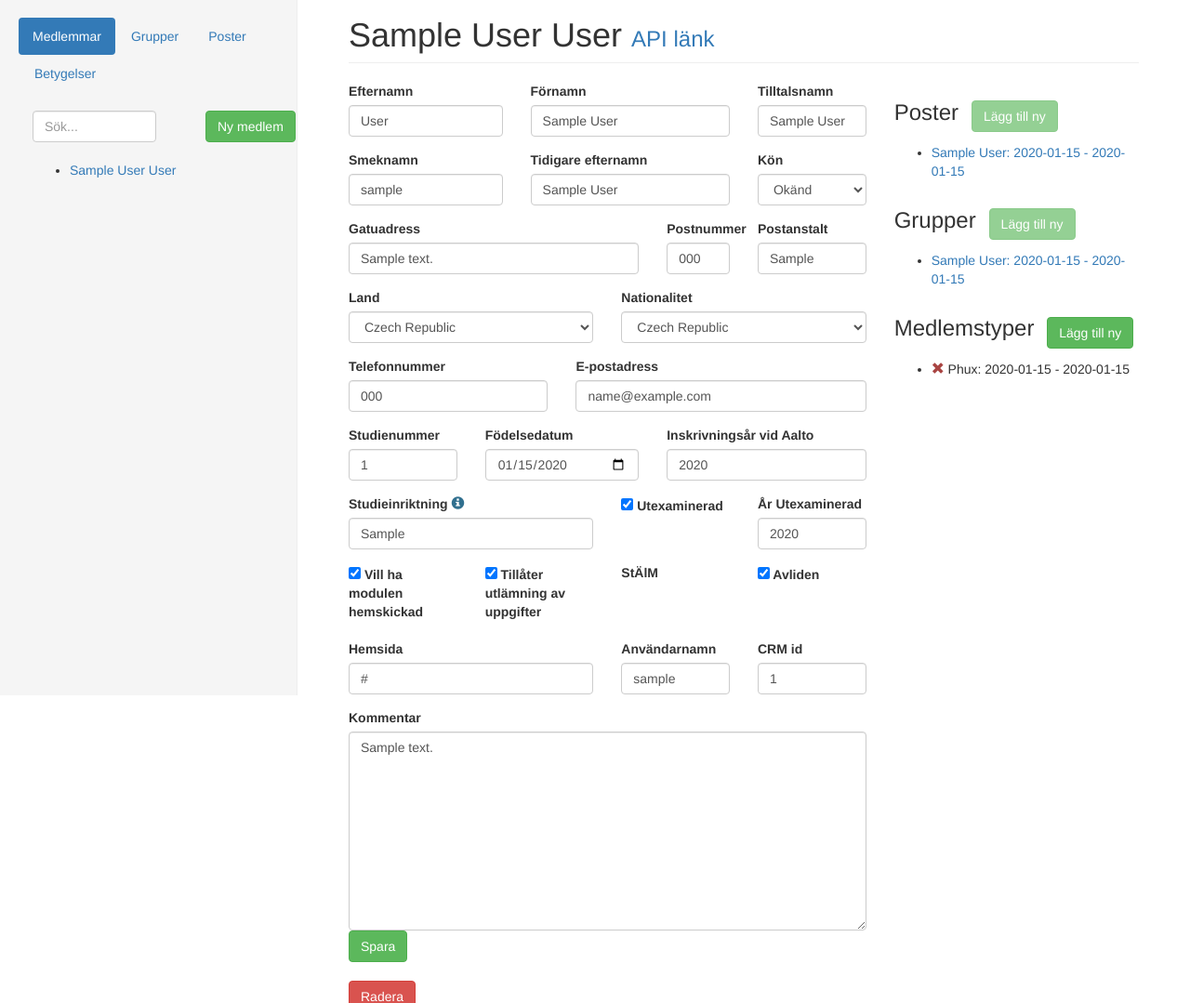
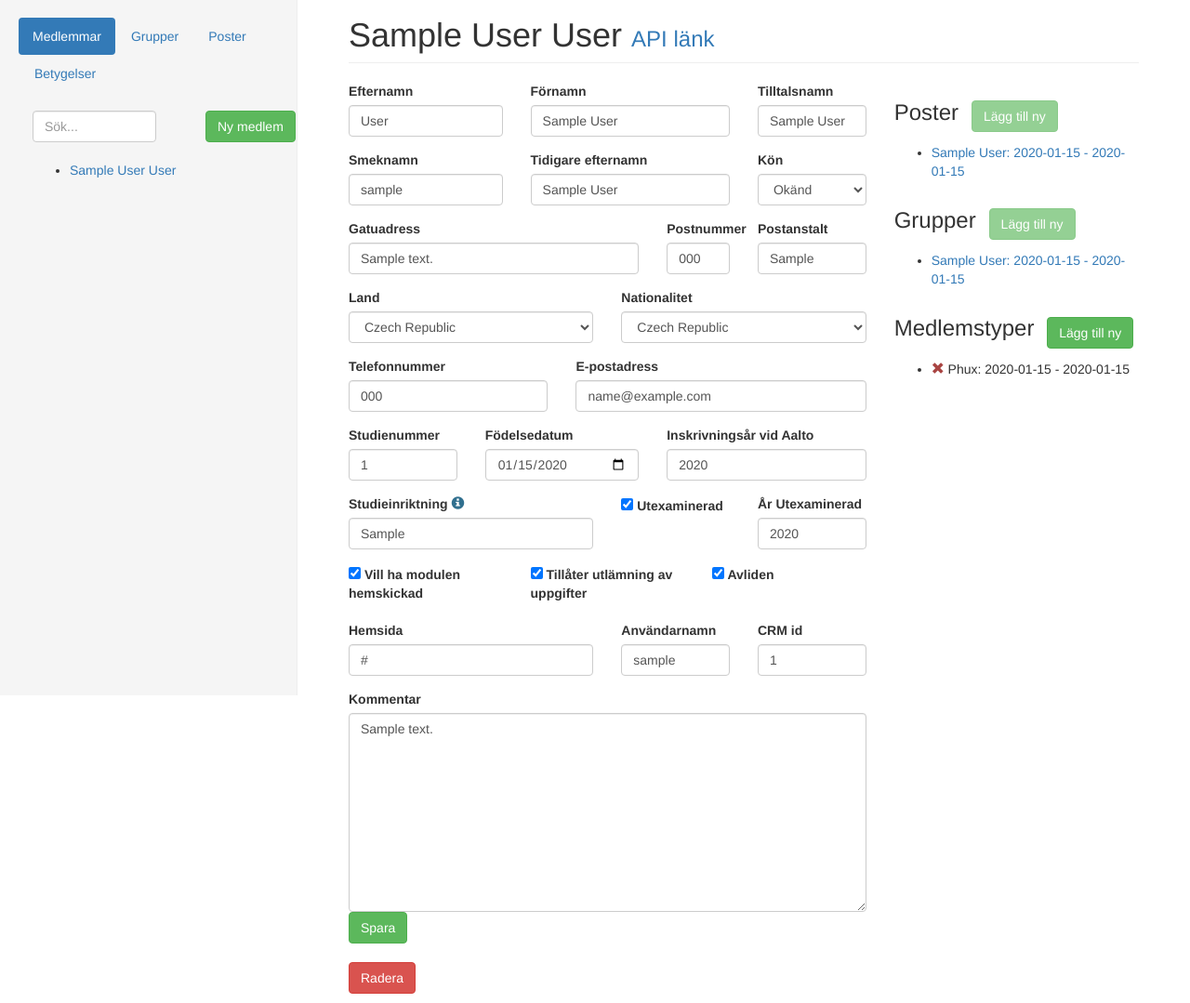
Before and after one commit to olegstikhin/teknologr.io, a Django app: page /members/1/ in a window 1280 px wide. Shown: the part 52-1131 px from the top of the page at 93% size. Run offline with Django 3.2, Linux system fonts and the light colour scheme; tables that the repository leaves empty hold one stand-in row (values such as "Sample post"); some libraries are stand-ins or nearby versions.

Commit message:
remove stalm field from member form and add label to group membership form

```diff
--- a/teknologr/members/templates/member.html
+++ b/teknologr/members/templates/member.html
@@ -136,25 +136,19 @@
       </div>
     </div>
     <div class="row form-group">
-      <div class="col-md-3">
+      <div class="col-md-4">
         <label class="form-check-label" for="{{form.subscribed_to_modulen.id_for_label}}">
           {{form.subscribed_to_modulen.errors}}
           {{form.subscribed_to_modulen}} Vill ha modulen hemskickad
         </label>
       </div>
-      <div class="col-md-3 form-check">
+      <div class="col-md-4 form-check">
         <label class="form-check-label" for="{{form.allow_publish_info.id_for_label}}">
           {{form.allow_publish_info.errors}}
           {{form.allow_publish_info}} Tillåter utlämning av uppgifter
         </label>
       </div>
-      <div class="col-md-3 form-check">
-        <label class="form-check-label" for="{{form.stalm.id_for_label}}">
-          {{form.stalm.errors}}
-          {{form.stalm}} StÄlM
-        </label>
-      </div>
-      <div class="col-md-3 form-check">
+      <div class="col-md-4 form-check">
         <label class="form-check-label" for="{{form.dead.id_for_label}}">
           {{form.dead.errors}}
           {{form.dead}} Avliden
```
Also changed, not shown: teknologr/members/templates/modals/groupmembership.html (+1 -7 lines).
